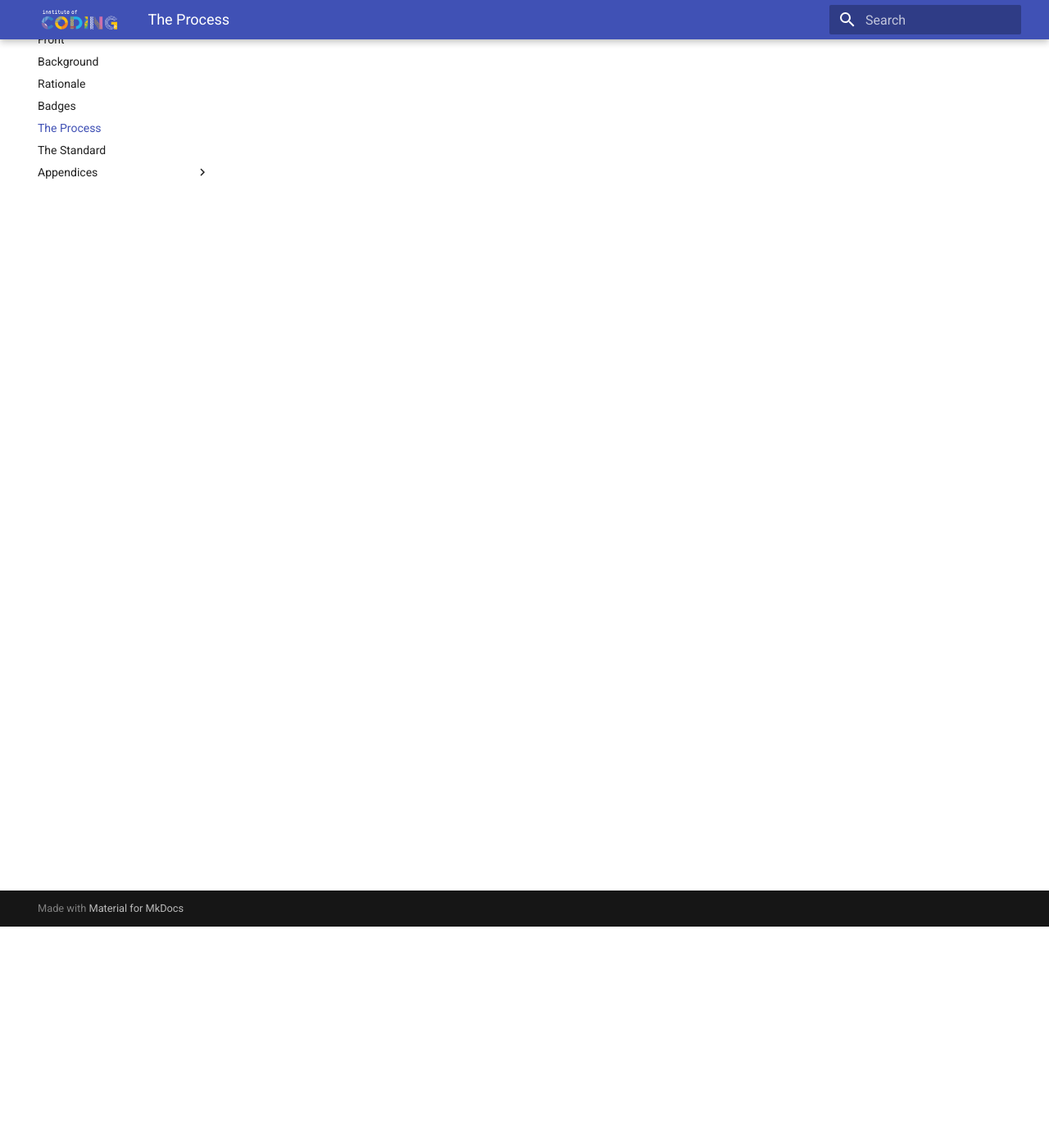
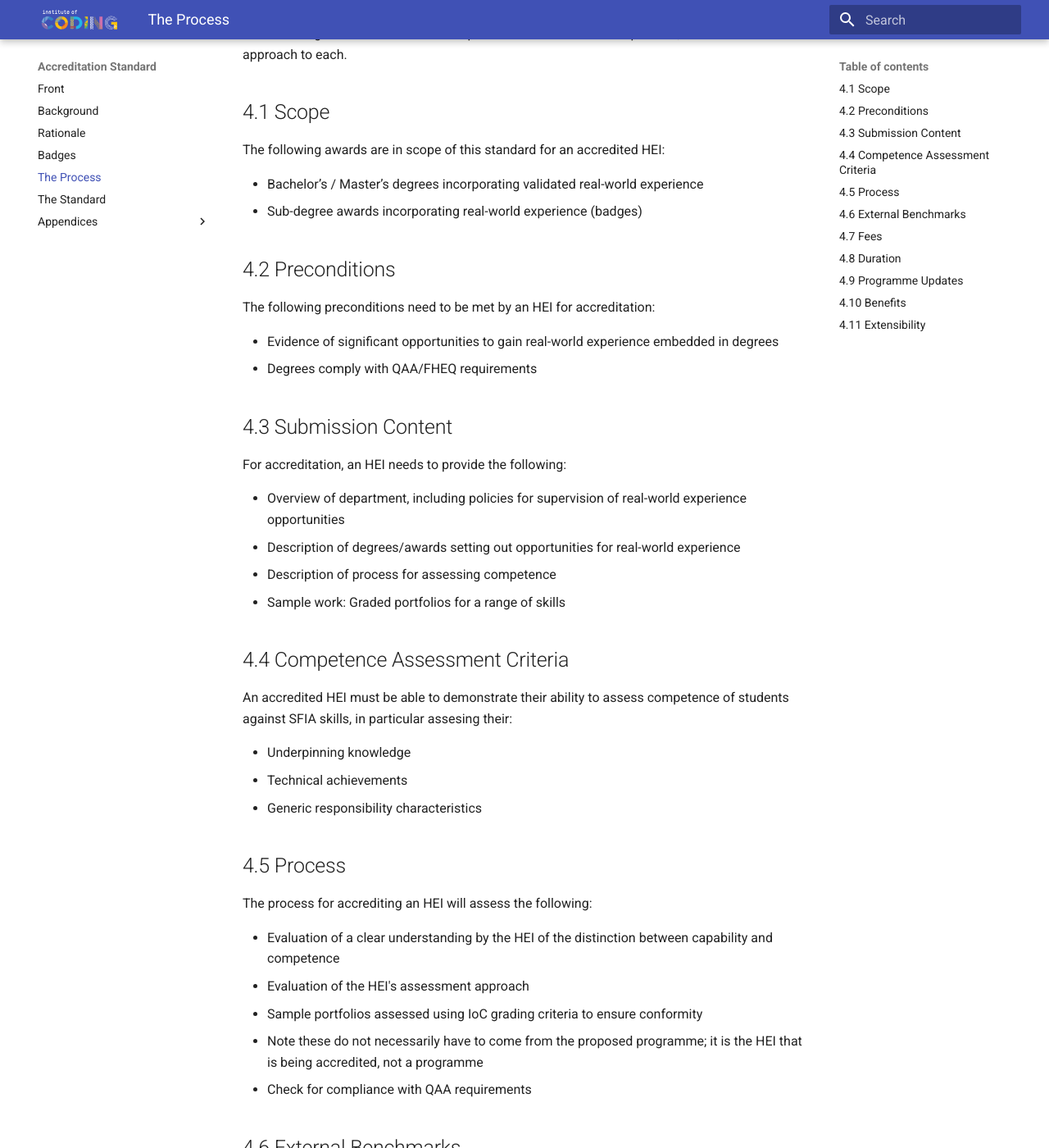
Before and after one commit to institute-of-coding/accreditation-standard, an MkDocs documentation site: the page built from docs/standard/process.md, in a window 1280 px wide and 1400 px high, scrolled down 270 px. Shown: the whole window at 82% size. Built offline with MkDocs 1.6.1 and Material for MkDocs 9.7.7, drawn with Linux system fonts in a browser that asks for light colours; some of the changed text lies outside the part shown.

Commit message:
Add accreditation process details

```diff
--- a/docs/standard/process.md
+++ b/docs/standard/process.md
@@ -1,3 +1,80 @@
 # 4. Process of Accreditation
 
 The Institute of Coding, in conjunction with the BCS, are establishing a process for accrediting HEIs for their capability to provide courses with the necessary experience that comply with this standard, and their ability to assess individual students competence, as per the standard's requirements for competence in skills.
+
+The following outlines the various components of an accreditation process, and this standard's approach to each.
+
+## 4.1 Scope
+
+The following awards are in scope of this standard for an accredited HEI:
+
+- Bachelor’s / Master’s degrees incorporating validated real-world experience
+- Sub-degree awards incorporating real-world experience (badges)
+
+## 4.2 Preconditions
+
+The following preconditions need to be met by an HEI for accreditation:
+
+- Evidence of significant opportunities to gain real-world experience embedded in degrees
+- Degrees comply with QAA/FHEQ requirements
+
+## 4.3 Submission Content
+
+For accreditation, an HEI needs to provide the following:
+
+- Overview of department, including policies for supervision of real-world experience opportunities
+- Description of degrees/awards setting out opportunities for real-world experience
+- Description of process for assessing competence
+- Sample work: Graded portfolios for a range of skills
+
+## 4.4 Competence Assessment Criteria
+
+An accredited HEI must be able to demonstrate their ability to assess competence of students against SFIA skills, in particular assesing their:
+
+- Underpinning knowledge
+- Technical achievements
+- Generic responsibility characteristics
+
+## 4.5 Process
+
+The process for accrediting an HEI will assess the following:
+
+- Evaluation of a clear understanding by the HEI of the distinction between capability and competence
+- Evaluation of the HEI's assessment approach
+- Sample portfolios assessed using IoC grading criteria to ensure conformity
+  - Note these do not necessarily have to come from the proposed programme; it is the HEI that is being accredited, not a programme
+- Check for compliance with QAA requirements
+
+## 4.6 External Benchmarks
+
+For accreditation purposes, the HEI will be subject to the following external benchmarks:
+
+- SFIA framework
+- QAA Subject Benchmark
+
+## 4.7 Fees
+
+- TBD but will need to cover the IoC SFIA licence.
+
+## 4.8 Duration
+
+- TBD but likely to be 5 years, in line with existing BCS processes.
+
+## 4.9 Programme Updates
+
+An HEI is free to introduce new degrees, modules, or pathways with same assessment of **competence** for which they have been accredited.
+
+## 4.10 Benefits
+
+A student awarded an IoC accredited degree receive the following benefits:
+
+- Students will graduate with accredited badges of knowledge, skill and competence. These badges contribute to their CV using open standards, widely accepted and recognised by industry.
+- A **competence** badge will normally be accepted as satisfying the pre-registration requirements for **RITTech**.
+
+## 4.11 Extensibility
+
+The standard envisages extension to programmes in a number of ways, including:
+
+- *Knowledge Badges* could be based on vendor/employer-based training, short courses or micro-credentials, provided overall FHEQ requirements are satisfied,
+- *Experience Badges* could be based on industry placements, covering specific SFIA skills,
+- Accredited HEIs may award badges out with degree programmes
```
